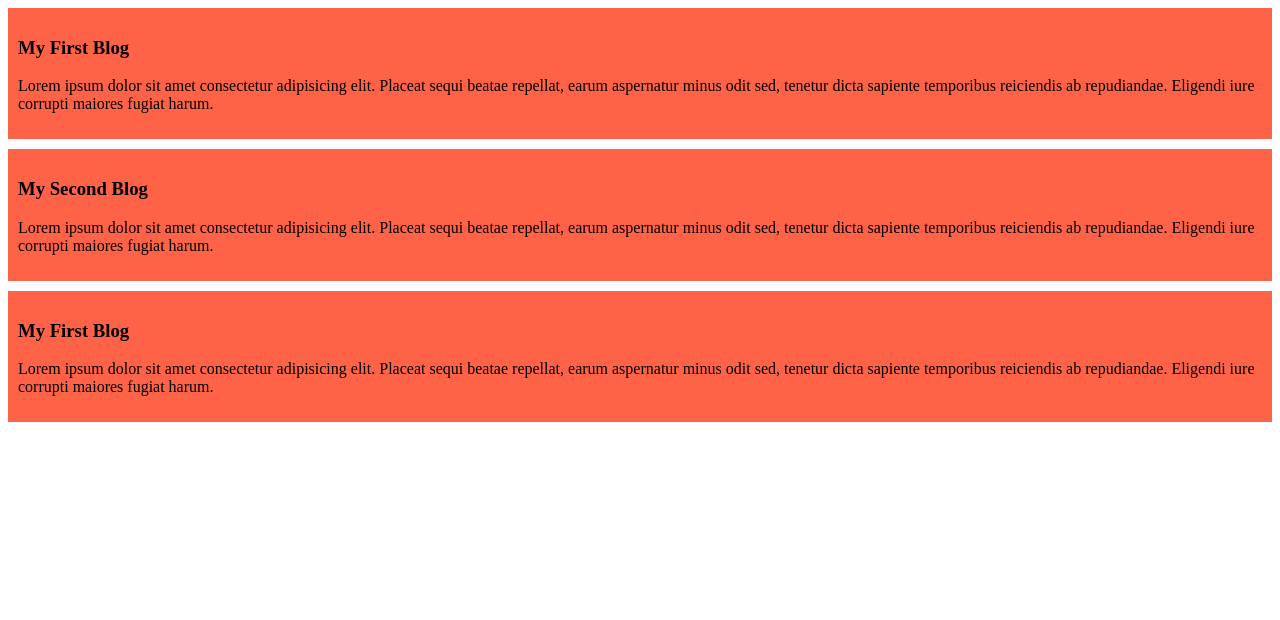
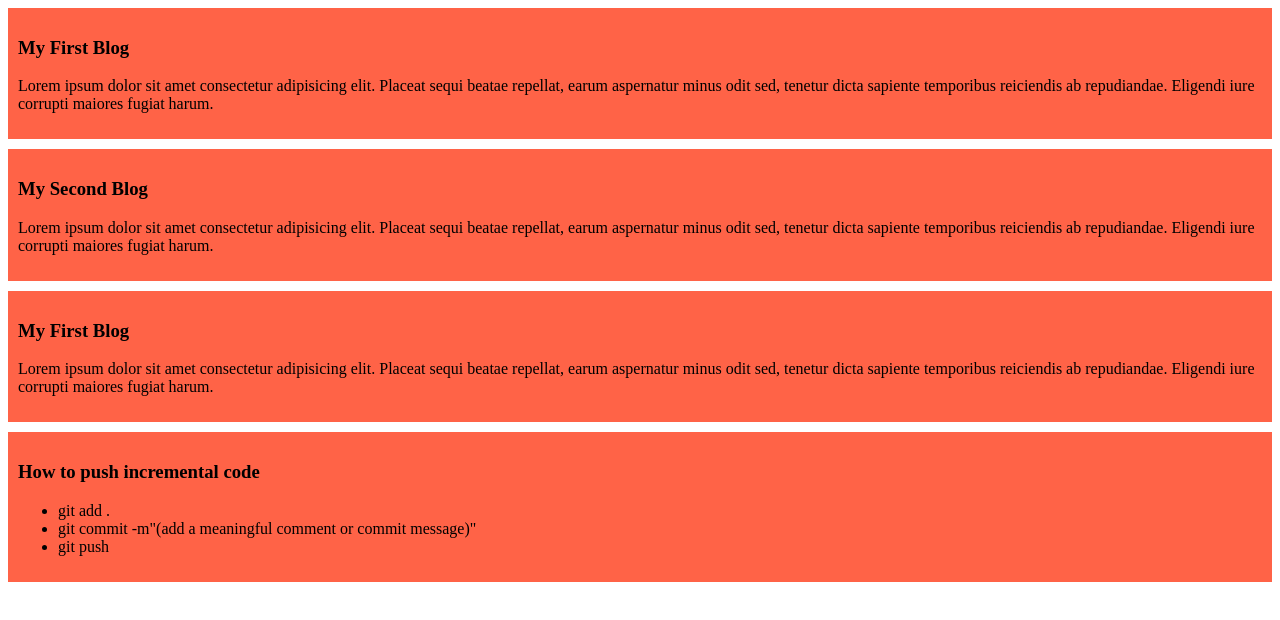
Before and after one commit to tsbarbhuiya/my-simple-website, a plain HTML site: page index.html in a window 1280 px wide. Drawn offline with Linux system fonts and the light colour scheme.

Commit message:
added a list to push code

```diff
--- a/index.html
+++ b/index.html
@@ -19,5 +19,13 @@
         <h3>My First Blog</h3>
         <p>Lorem ipsum dolor sit amet consectetur adipisicing elit. Placeat sequi beatae repellat, earum aspernatur minus odit sed, tenetur dicta sapiente temporibus reiciendis ab repudiandae. Eligendi iure corrupti maiores fugiat harum.</p>
     </div>
+    <div>
+        <h3>How to push incremental code</h3>
+        <ul>
+            <li>git add .</li>
+            <li>git commit -m"(add a meaningful comment or commit message)"</li>
+            <li>git push</li>
+        </ul>
+    </div>
 </body>
 </html>
```
